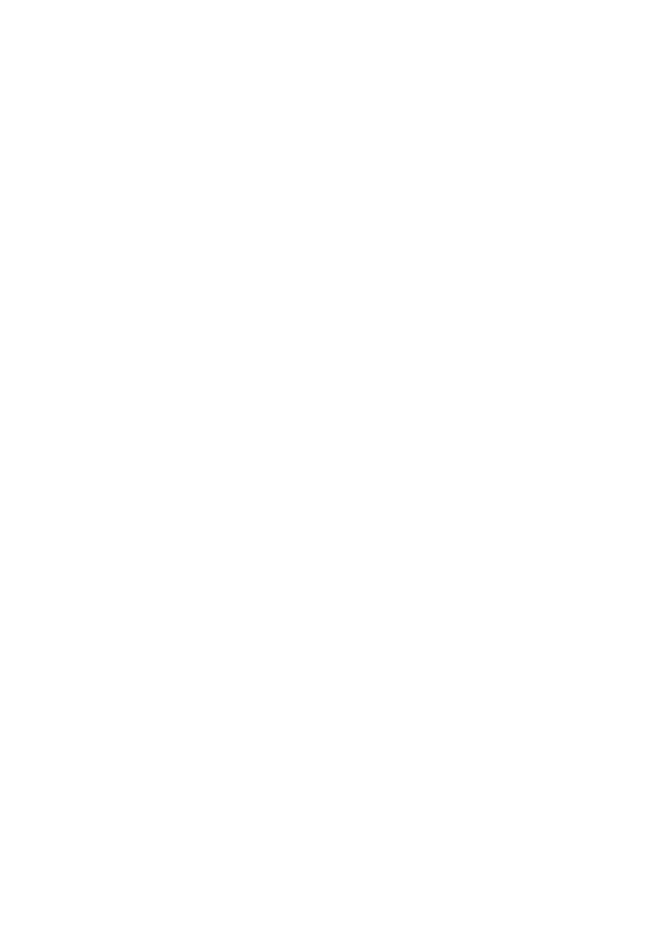
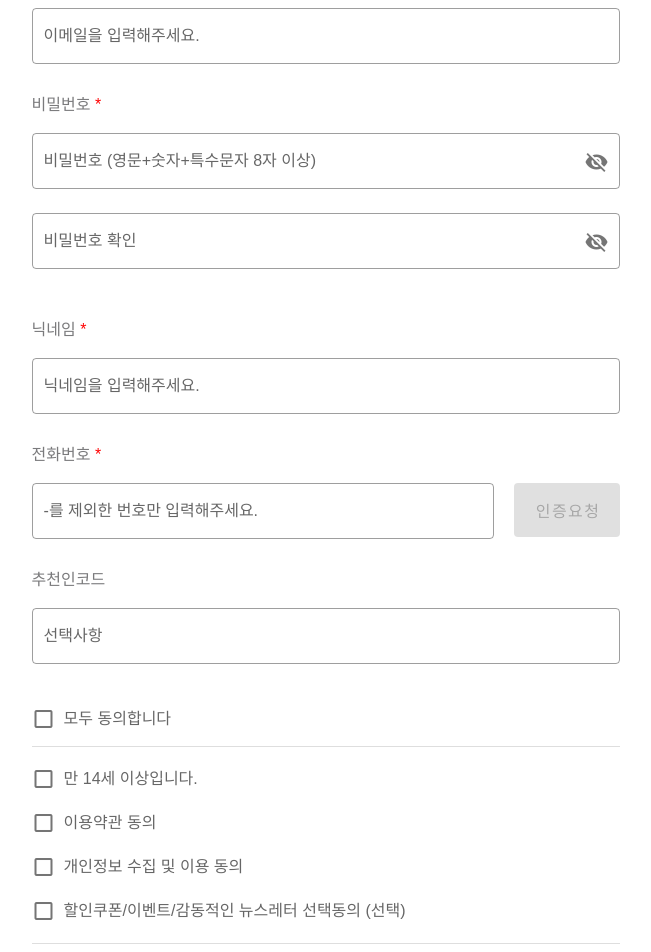
Before and after one commit to AReuma/Bossi, a Vue app in the folder frontend/: page /user/emailRegister in a window 1280 px wide. Shown: the part 420-1372 px from the top of the page, without its empty margins (314-965 px from the left). Before the commit the page ends 800 px from the top, so only its background shows below. Built offline with nearby package versions, Linux system fonts and the light colour scheme; a web font is replaced by a local one.

Commit message:
feat: 회원가입 진행중 [JOINF]

```diff
--- a/frontend/package.json
+++ b/frontend/package.json
@@ -25,7 +25,7 @@
     "@vue/cli-plugin-router": "~5.0.0",
     "@vue/cli-plugin-vuex": "~5.0.0",
     "@vue/cli-service": "~5.0.0",
-    "axios": "^1.3.4",
+    "axios": "^1.4.0",
     "eslint": "^7.32.0",
     "eslint-plugin-vue": "^8.0.3",
     "material-design-icons": "^3.0.1",
--- a/frontend/src/components/user/EmailJoinView.vue
+++ b/frontend/src/components/user/EmailJoinView.vue
@@ -1,9 +1,9 @@
 <template>
   <div id="basic">
 
-    <div style="width: 100%; display: flex; justify-content:center; margin-top: 15px">
+    <div style="width: 100%; display: flex; justify-content:center; margin-top: 20px">
       <img src="../../assets/logo/Bossi_logo_3.png"  style="height: 100px;" alt="logo"/>
-    </div>
+    </div> <!--로고-->
 
     <div style="display: flex; justify-content: center; margin-top: 30px">
       <v-row style="width: 100%;" justify="center">
@@ -17,9 +17,9 @@
           <hr/>
         </v-col>
       </v-row>
-    </div>
+    </div> <!-- 간단한 회원가입-->
 
-    <div style="padding: 30px 0">
+    <div style="padding: 30px 0; margin: 25px">
       <div style="display: flex; justify-content: center;">
         <v-btn fab depressed outlined disabled style="color: white; font-size: 20px;">1</v-btn>
         <hr style="width: 120px; margin-top: 26px"/>
@@ -29,9 +29,103 @@
       <div style="display: flex; justify-content: center; margin-top: 15px">
         <div style="font-size: 22px; color: #4d5159">가입 정보 입력하기</div>
       </div>
+    </div><!-- 1, 2 동그라미 -->
+
+    <div> <!--회원가입 폼 -->
+      <div style="height: 100px">
+        <p>이메일 <span style="color: red; font-weight: lighter">*</span></p>
+        <v-text-field
+            label="이메일을 입력해주세요."
+            outlined
+            color="#434f58"
+            v-model="email"
+        ></v-text-field>
+      </div>
+
+      <div style="height: 200px; margin-top: 25px;">
+        <p>비밀번호 <span style="color: red; font-weight: lighter">*</span></p>
+        <v-text-field
+            :append-icon="show ? 'mdi-eye' : 'mdi-eye-off'"
+            :type="show ? 'text' : 'password'"
+            @click:append="show = !show"
+            label="비밀번호 (영문+숫자+특수문자 8자 이상)"
+            outlined
+            style="height: 80px"
+            color="#434f58"
+            v-model="password"
+        ></v-text-field>
+        <v-text-field
+            :append-icon="showRe ? 'mdi-eye' : 'mdi-eye-off'"
+            :type="showRe ? 'text' : 'password'"
+            @click:append="showRe = !showRe"
+            label="비밀번호 확인"
+            outlined
+            style="height: 82px"
+            color="#434f58"
+        ></v-text-field>
+      </div>
+
+      <div style="height: 100px; margin-top: 25px;">
+        <p>닉네임 <span style="color: red; font-weight: lighter">*</span></p>
+        <v-text-field
+            label="닉네임을 입력해주세요."
+            outlined
+            color="#434f58"
+            v-model="nickName"
+        ></v-text-field>
+      </div>
+
+      <div style="height: 100px; margin-top: 25px;">
+        <p>전화번호 <span style="color: red; font-weight: lighter">*</span></p>
+        <div style="display: flex;">
+          <v-text-field
+              label="-를 제외한 번호만 입력해주세요."
+              outlined
+              color="#434f58"
+              style="max-width: 80%"
+              v-model="phoneNum"
+          ></v-text-field>
+
+          <v-btn color="DEEP_PINK"
+                 depressed
+                 :disabled = this.phoneCheck
+                 @click="clickPhoneCheck()"
+                 id="phone_check">인증요청</v-btn>
+        </div>
+      </div>
+
+      <div style="height: 100px; margin-top: 25px;">
+        <p>추천인코드</p>
+        <v-text-field
+            label="선택사항"
+            outlined
+            color="#434f58"
+            v-model="recommender"
+        ></v-text-field>
+      </div>
+
+      <div style="margin-top: 35px; color: black">
+        <v-checkbox v-model="selectAll" label="모두 동의합니다" color="DEEP_PINK" hide-details @click="clickAll()">
+        </v-checkbox>
+        <hr style="margin-top: 15px; background: rgba(33,33,36,0.15); height: 1px; border: 0"/>
+        <v-checkbox v-model="select" value="c1" label="만 14세 이상입니다." color="DEEP_PINK" hide-details>
+        </v-checkbox>
+        <v-checkbox v-model="select" value="c2" label="이용약관 동의" color="DEEP_PINK" hide-details>
+        </v-checkbox>
+        <v-checkbox v-model="select" value="c3" label="개인정보 수집 및 이용 동의" color="DEEP_PINK" hide-details>
+        </v-checkbox>
+        <v-checkbox v-model="select" value="c4" label="할인쿠폰/이벤트/감동적인 뉴스레터 선택동의 (선택)" color="DEEP_PINK" hide-details>
+        </v-checkbox>
+
+        <hr style="margin-top: 20px; margin-bottom: 45px; background: rgba(33,33,36,0.15); height: 1px; border: 0"/>
+      </div>
+
+      <div>
+        <v-btn @click="register()" class="my_btn" style="height: 54px; margin-bottom: 70px; color: #fc9899; font-size: 15px" outlined depressed>
+          이메일로 가입하기
+        </v-btn>
+      </div>
     </div>
-
-
   </div>
 </template>
 
@@ -39,14 +133,66 @@
 import {defineComponent} from 'vue'
 
 export default defineComponent({
-  name: "EmailJoinView"
+  name: "EmailJoinView",
+  data(){
+    return{
+      show: false,
+      showRe: false,
+      selectAll: false,
+      phoneCheck: true,
+      email: '',
+      password: '',
+      nickName: '',
+      phoneNum: '',
+      recommender: '',
+      select: [],
+    }
+  },
+  methods: {
+    clickAll(){
+      if(this.selectAll){
+        this.select = ['c1', 'c2', 'c3', 'c4'];
+      }else {
+        this.select = [];
+      }
+    },
+    clickPhoneCheck(){
+
+    },
+    register(){
+      const {email, password, nickName, phoneNum, recommender} = this;
+      let select = this.select.includes('c4');
+      this.$emit('register', {email, password, nickName, phoneNum, recommender, select})
+    }
+  },
+  watch: {
+    phoneNum: function (val){
+      this.phoneCheck = val === '';
+    }
+  }
 })
 </script>
 
 <style scoped>
 #basic{
-  margin: 10px 20% 0 20%;
-  border: 1px solid pink;
+  margin: 10px 27% 0 27%;
   height: 100%;
 }
+p{
+  color: rgba(33,33,36,0.6);
+}
+#phone_check{
+  font-size: 16px;
+  width: 18%;
+  height: 54px;
+  color: white;
+  align-content: center;
+  margin-left: 20px;
+}
+.my_btn{
+  width: 100%;
+  font-weight: bolder;
+  border-radius: 5px;
+  height: 54px;
+}
 </style>
--- a/frontend/src/views/user/EmailJoinPage.vue
+++ b/frontend/src/views/user/EmailJoinPage.vue
@@ -1,18 +1,34 @@
 <template>
   <div>
-    <email-join-view></email-join-view>
+    <email-join-view
+      @register="register">
+    </email-join-view>
   </div>
 </template>
 
 <script>
 import {defineComponent} from 'vue'
 import EmailJoinView from "@/components/user/EmailJoinView.vue";
+import axios from "axios";
+
 
 export default defineComponent({
   name: "EmailJoinPage",
   components: {
     EmailJoinView
 
+  },
+  methods: {
+    register(payload){
+      const {email, password, nickName, phoneNum, recommender, select} = payload;
+
+      axios.post('http://localhost:7777/user/register', {email, password, nickName, phoneNum, recommender, select})
+          .then((res) => {
+            alert(res)
+          })
+      console.log(payload);
+
+    }
   }
 })
 </script>
```
Also changed, not shown: 1 other file (tests, documents, lock files or other folders).
